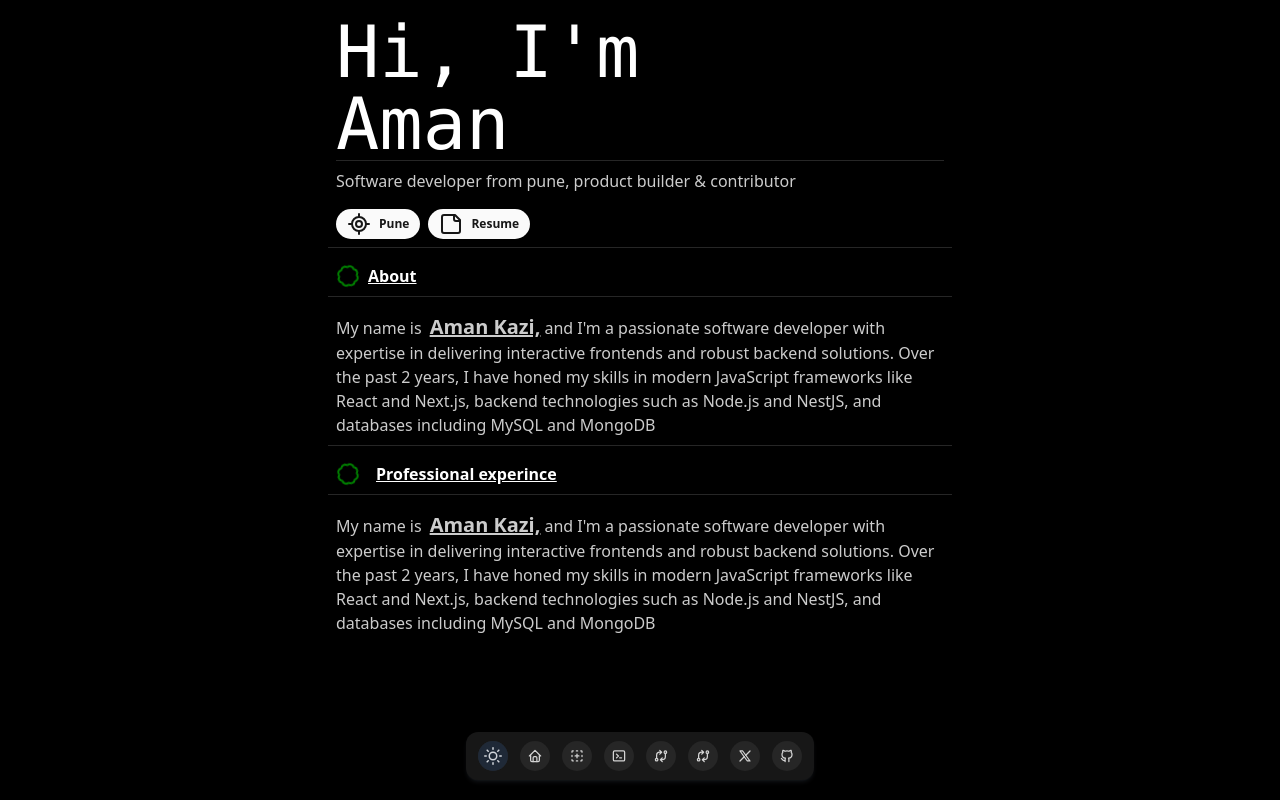
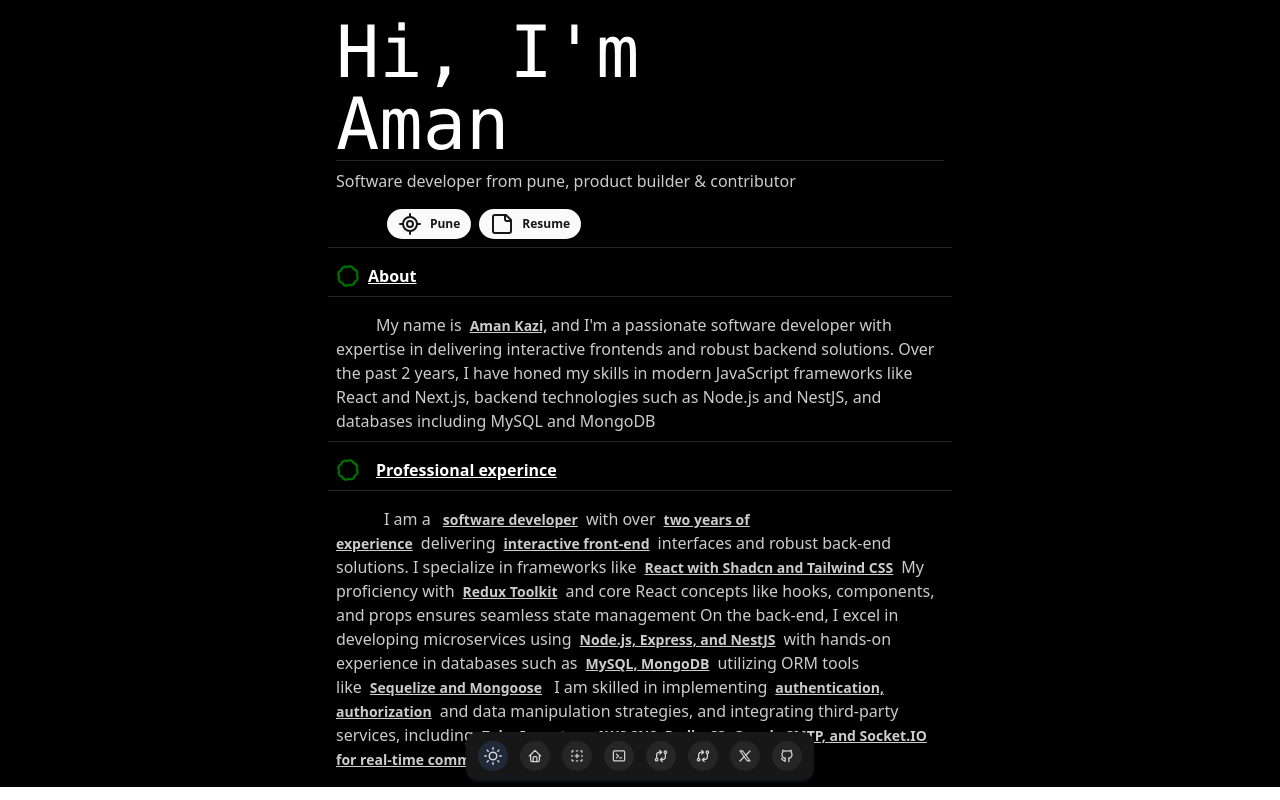
Before and after one commit to Amn9909/portfolio-amn, a Next.js app: page / in a window 1280 px wide. Built offline with nearby package versions, Linux system fonts and the light colour scheme.

Commit message:
added changes

```diff
--- a/app/(components)/askit/components/headerSection/HeaderSection.tsx
+++ b/app/(components)/askit/components/headerSection/HeaderSection.tsx
@@ -15,14 +15,14 @@ const HeaderSection = () => {
     document.body.appendChild(link);
     link.click();
     document.body.removeChild(link);
-  }
+  };
   return (
     <div className="flex justify-center">
       <motion.div
         initial={{ y: 100, opacity: 0 }}
         animate={{ y: 0, opacity: 1 }}
         transition={{ duration: 0.8, ease: "easeIn" }}
-        className="p-2 text-white w-[50%] 3xs:w-[100%] xxs:w-[100%] xs:w-[100%] sm:w-[100%] md:w-[50%] xl:w-[50%]"
+        className="p-2  w-[50%] 3xs:w-[100%] xxs:w-[100%] xs:w-[100%] sm:w-[100%] md:w-[50%] xl:w-[50%]"
       >
         {/* heading and sub-title  */}
 
@@ -46,7 +46,7 @@ const HeaderSection = () => {
           initial={{ x: 100, opacity: 0 }}
           animate={{ x: 0, opacity: 1 }}
           transition={{ duration: 2, ease: "backOut" }}
-          className="text-white w-[50%] p-2 flex"
+          className=" w-[50%] p-2 flex items-center justify-center"
         >
           <Badge>
             <LocationTriggerIcon />
@@ -85,9 +85,9 @@ const HeaderSection = () => {
           {/* about section description */}
 
           <div className="p-2">
-            <span className="text-balance opacity-80">
+            <span className="text-balance opacity-80  ml-10">
               My name is
-              <span className="ml-2 mr-1 text-xl font-bold underline">
+              <span className="ml-2 mr-1  text-sm font-bold underline">
                 Aman Kazi,
               </span>
               and I&apos;m a passionate software developer with expertise in
@@ -125,15 +125,47 @@ const HeaderSection = () => {
 
         <div className="p-2">
           <span className="text-balance opacity-80">
-            My name is
-            <span className="ml-2 mr-1 text-xl font-bold underline">
-              Aman Kazi,
+            <span className="font-bold underline  text-sm ml-10 mr-2"></span>I am a{" "}
+            <span className="font-bold underline  text-sm ml-2 mr-2">
+              software developer
             </span>
-            and I&apos;m a passionate software developer with expertise in
-            delivering interactive frontends and robust backend solutions. Over
-            the past 2 years, I have honed my skills in modern JavaScript
-            frameworks like React and Next.js, backend technologies such as
-            Node.js and NestJS, and databases including MySQL and MongoDB
+            with over
+            <span className="font-bold underline  text-sm ml-2 mr-2">
+              two years of experience
+            </span>
+            delivering
+            <span className="font-bold underline  text-sm ml-2 mr-2">
+              interactive front-end
+            </span>
+            interfaces and robust back-end solutions. I specialize in frameworks
+            like
+            <span className="font-bold underline  text-sm ml-2 mr-2">
+              React with Shadcn and Tailwind CSS
+            </span>
+            My proficiency with
+            <span className="font-bold underline  text-sm ml-2 mr-2">Redux Toolkit</span>
+            and core React concepts like hooks, components, and props ensures
+            seamless state management On the back-end, I excel in developing
+            microservices using
+            <span className="font-bold underline  text-sm ml-2 mr-2">
+              Node.js, Express, and NestJS
+            </span>
+            with hands-on experience in databases such as
+            <span className="font-bold underline  text-sm ml-2 mr-2">MySQL, MongoDB</span>
+            utilizing ORM tools like
+            <span className="font-bold underline  text-sm ml-2 mr-2">
+              Sequelize and Mongoose
+            </span>{" "}
+            I am skilled in implementing
+            <span className="font-bold underline  text-sm ml-2 mr-2">
+              authentication, authorization
+            </span>
+            and data manipulation strategies, and integrating third-party
+            services, including
+            <span className="font-bold underline text-sm ml-2 mr-2">
+              Zoho Inventory, AWS SNS, Redis, S3, Google SMTP, and Socket.IO for
+              real-time communication
+            </span>
           </span>
         </div>
       </motion.div>
--- a/app/globals.css
+++ b/app/globals.css
@@ -64,3 +64,7 @@
     @apply bg-background text-foreground;
   }
 }
+
+html, body {
+  @apply text-black dark:text-white bg-white dark:bg-black; /* Ensures default text & background */
+}
--- a/app/page.tsx
+++ b/app/page.tsx
@@ -6,7 +6,7 @@ import Home from "./home/page";
 
 export default function RootPage() {
   return (
-    <div className="h-full w-full">
+    <div className="h-full w-full text-black dark:text-white">
       {/* <Home/> */}
       <AskitHeroSection />
     </div>
```
